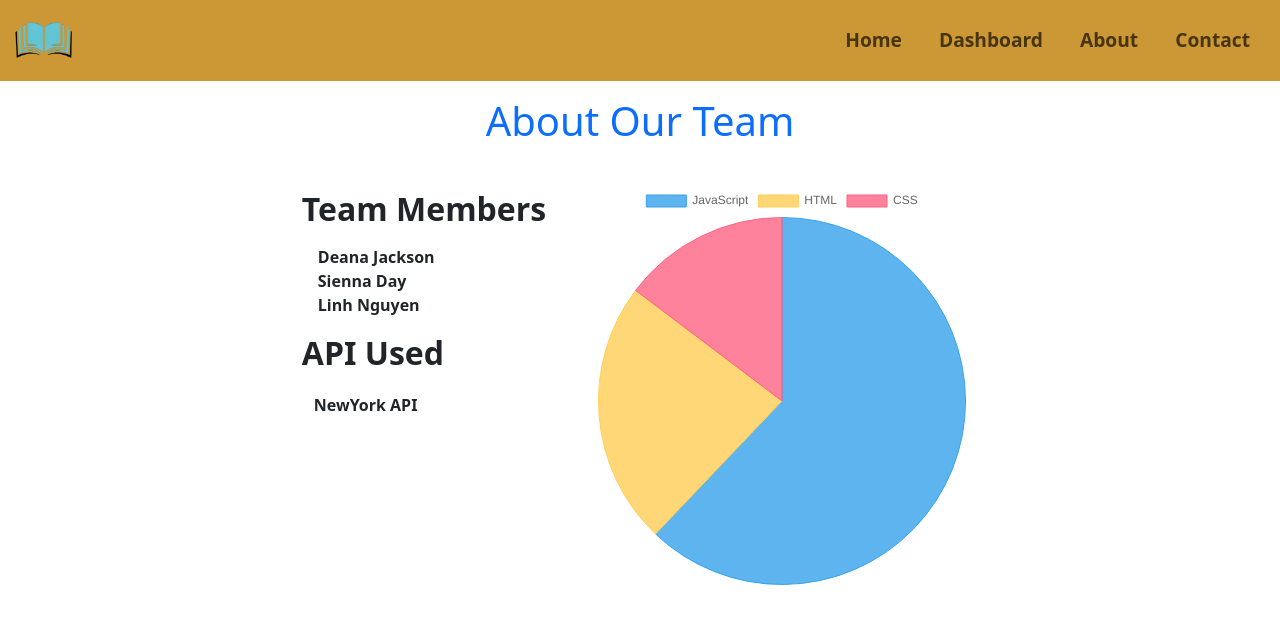
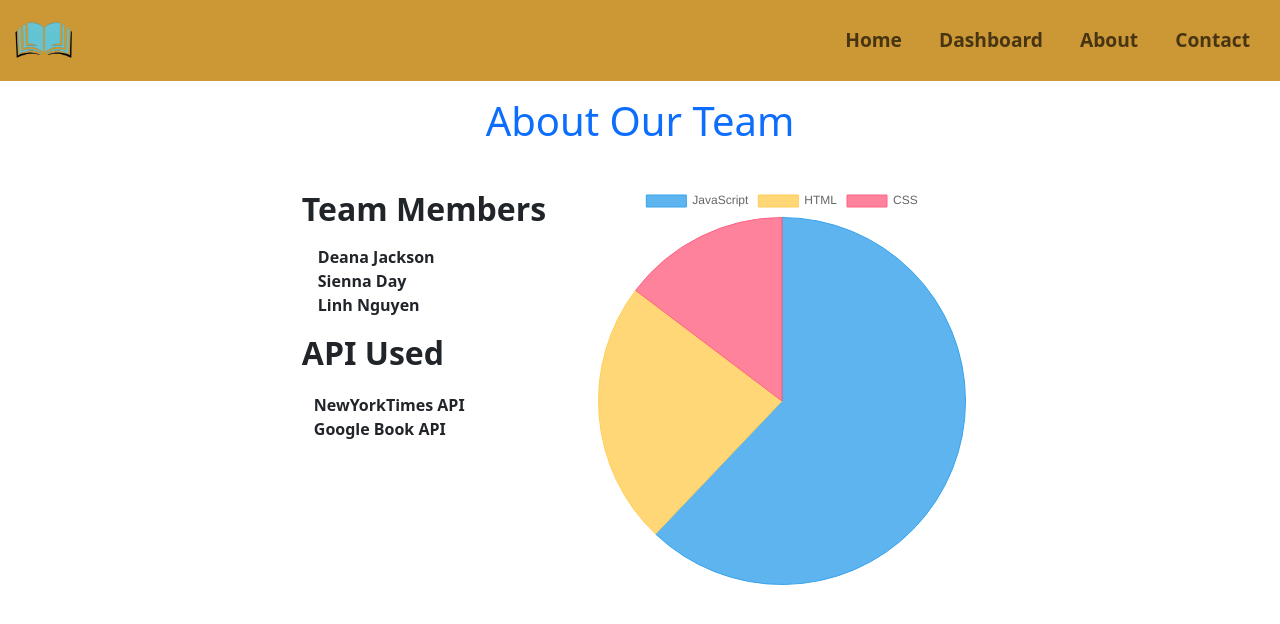
Before and after one commit to linh224/CS464P-564_Final_Project, a React (Create React App) app: page /about in a window 1280 px wide. Shown: the top 624 px of the page. Built offline with nearby package versions, Linux system fonts and the light colour scheme.

Commit message:
fixed errors from Wave

```diff
--- a/public/index.html
+++ b/public/index.html
@@ -28,7 +28,7 @@
     <title>Library</title>
   </head>
   <body>
-    <noscript>You need to enable JavaScript to run this app.</noscript>
+    <!-- <noscript>You need to enable JavaScript to run this app.</noscript> -->
     <div id="root"></div>
     <!--
       This HTML file is a template.
--- a/src/components/About.jsx
+++ b/src/components/About.jsx
@@ -21,7 +21,8 @@ function About() {
           <div className="">
             <span className="team p-1 fs-2 fw-bold ">API Used</span>
             <ul className="custom-list fs-6 fw-bold p-3">
-              <li>NewYork API</li>
+              <li>NewYorkTimes API</li>
+              <li>Google Book API</li>
             </ul>
           </div>
         </div>
--- a/src/components/Contact.jsx
+++ b/src/components/Contact.jsx
@@ -40,7 +40,7 @@ function Contact() {
           We want to hear from you
         </h1>
         <div className="mb-3">
-          <label className="form-label fw-bold">Name</label>
+          <label className="form-label fw-bold"for="name">Name</label>
           <input
             className="form-control shadow-sm"
             id="name"
@@ -52,7 +52,7 @@ function Contact() {
         </div>
 
         <div className="mb-3">
-          <label className="form-label fw-bold">Email</label>
+          <label className="form-label fw-bold" for="email">Email</label>
           <div className="input-group">
             <input
               className="form-control shadow-sm"
@@ -66,7 +66,7 @@ function Contact() {
         </div>
 
         <div className="mb-3">
-          <label className="form-label fw-bold">Message</label>
+          <label className="form-label fw-bold"for="message">Message</label>
           <textarea
             className="form-control shadow-sm"
             id="message"
--- a/src/components/Dashboard.jsx
+++ b/src/components/Dashboard.jsx
@@ -1,6 +1,6 @@
 import React from "react";
 import Category from "./Category.jsx";
-import { Card, Row, Col, Button } from "react-bootstrap";
+import { Col } from "react-bootstrap";
 
 function Dashboard() {
   return (
--- a/src/components/Home.jsx
+++ b/src/components/Home.jsx
@@ -10,9 +10,9 @@ function Home() {
         </h1>
         <main>
           <section>
-            <p className="intro text-center text-light fs-5 fw-bold">
+            <span className="intro text-center text-light fs-5 fw-bold">
               You may explore some fascinating about our books.
-            </p>
+            </span>
           </section>
         </main>
       </div>
```
Also changed, not shown: src/components/Category.jsx (+3 -9 lines).
